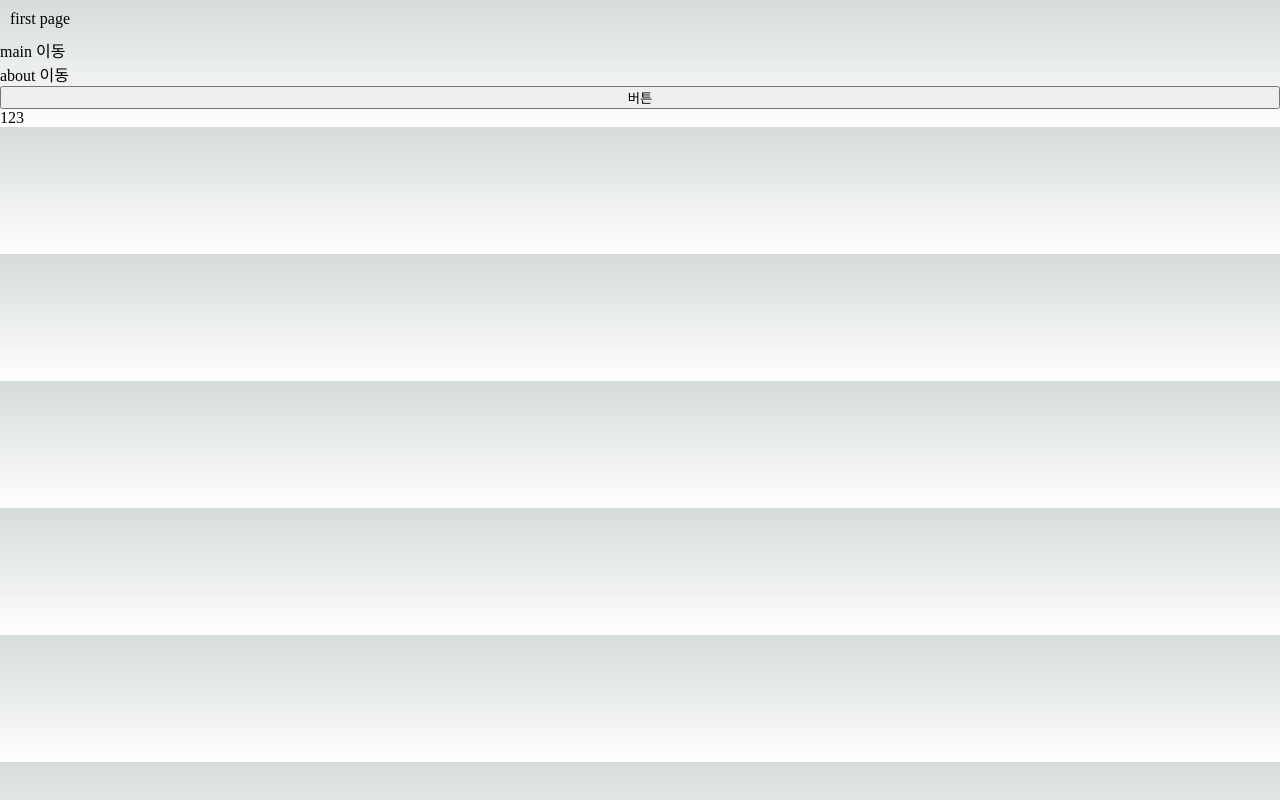
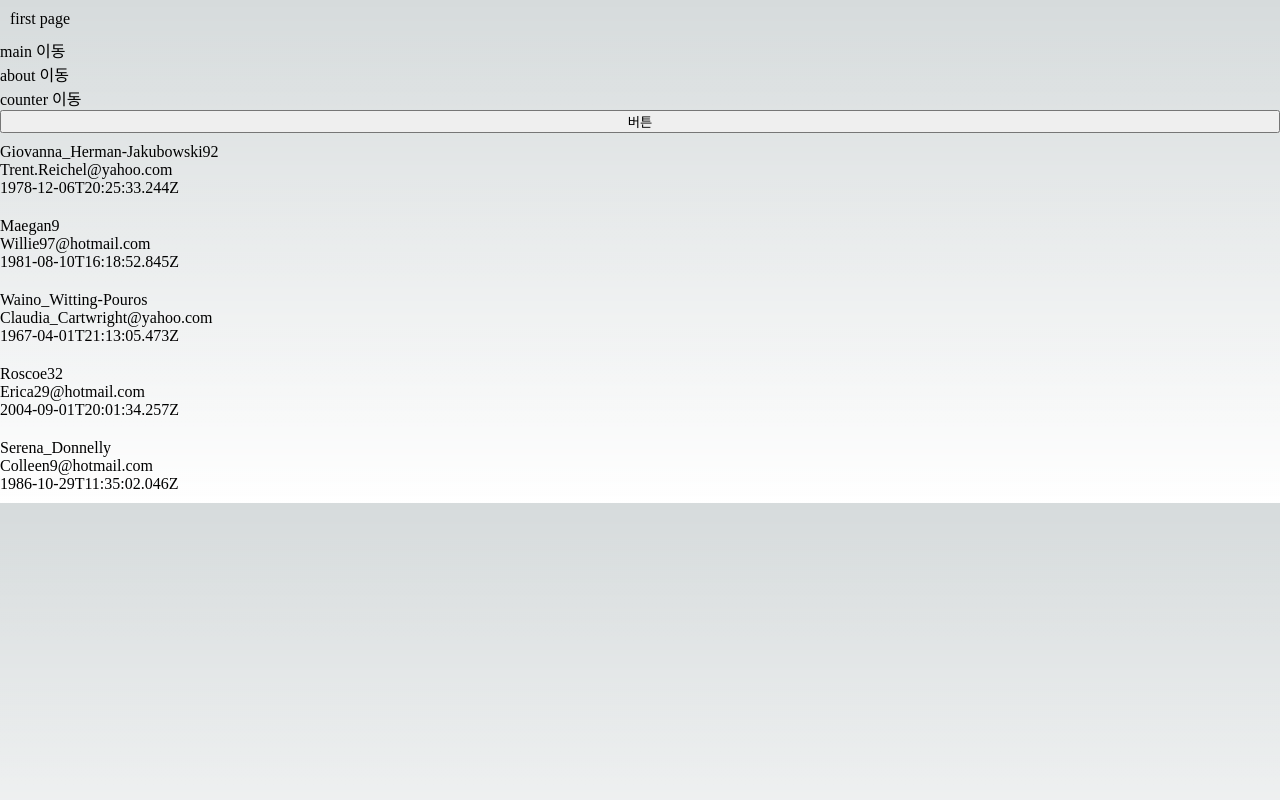
Before and after one commit to nohseongbong/next_typescript_state, a Next.js app: page / in a window 1280 px wide. Built offline with nearby package versions, Linux system fonts and the light colour scheme.

Commit message:
feat: react query useMutatuon hook 추가

```diff
--- a/src/pages/index.tsx
+++ b/src/pages/index.tsx
@@ -1,6 +1,6 @@
 import { runInAction } from "mobx";
 import { useEffect } from "react";
-import { useQuery } from "@tanstack/react-query";
+import { useMutation, useQuery } from "@tanstack/react-query";
 import { observer } from "mobx-react-lite";
 import Link from "next/link";
 
@@ -18,17 +18,43 @@ const Home = observer(() => {
     });
   };
 
+  const { data, isLoading, mutate, mutateAsync } = useMutation(getUsers, {
+    onMutate: () => {
+      console.log("onMitate");
+    },
+    onSettled: () => {
+      console.log("onSettled");
+    },
+    onSuccess() {
+      console.log(data, "onSuccess : data");
+      console.log(isLoading, "isLoading");
+      console.log(mutateAsync, "mutateAsync");
+    },
+    onError() {
+      console.log("onError");
+    },
+  });
+
   useEffect(() => {
-    console.log(query, ": query");
-  }, [query]);
+    mutate();
+  }, []);
 
   return (
     <div style={{ flexDirection: "column", display: "flex" }}>
       <span style={{ margin: 10 }}>first page</span>
       <Link href={"/main"}>main 이동</Link>
       <Link href={"/about"}>about 이동</Link>
+      <Link href={"/counter"}>counter 이동</Link>
       <button onClick={onClickButton}>버튼</button>
-      {appStore.text}
+      {query.data?.users.map((item) => {
+        return (
+          <div style={{ display: "flex", flexDirection: "column", margin: "10px 0" }} key={item.userId}>
+            <span>{item.username}</span>
+            <span>{item.email}</span>
+            <span>{item.birthdate.toString()}</span>
+          </div>
+        );
+      })}
     </div>
   );
 });
```
